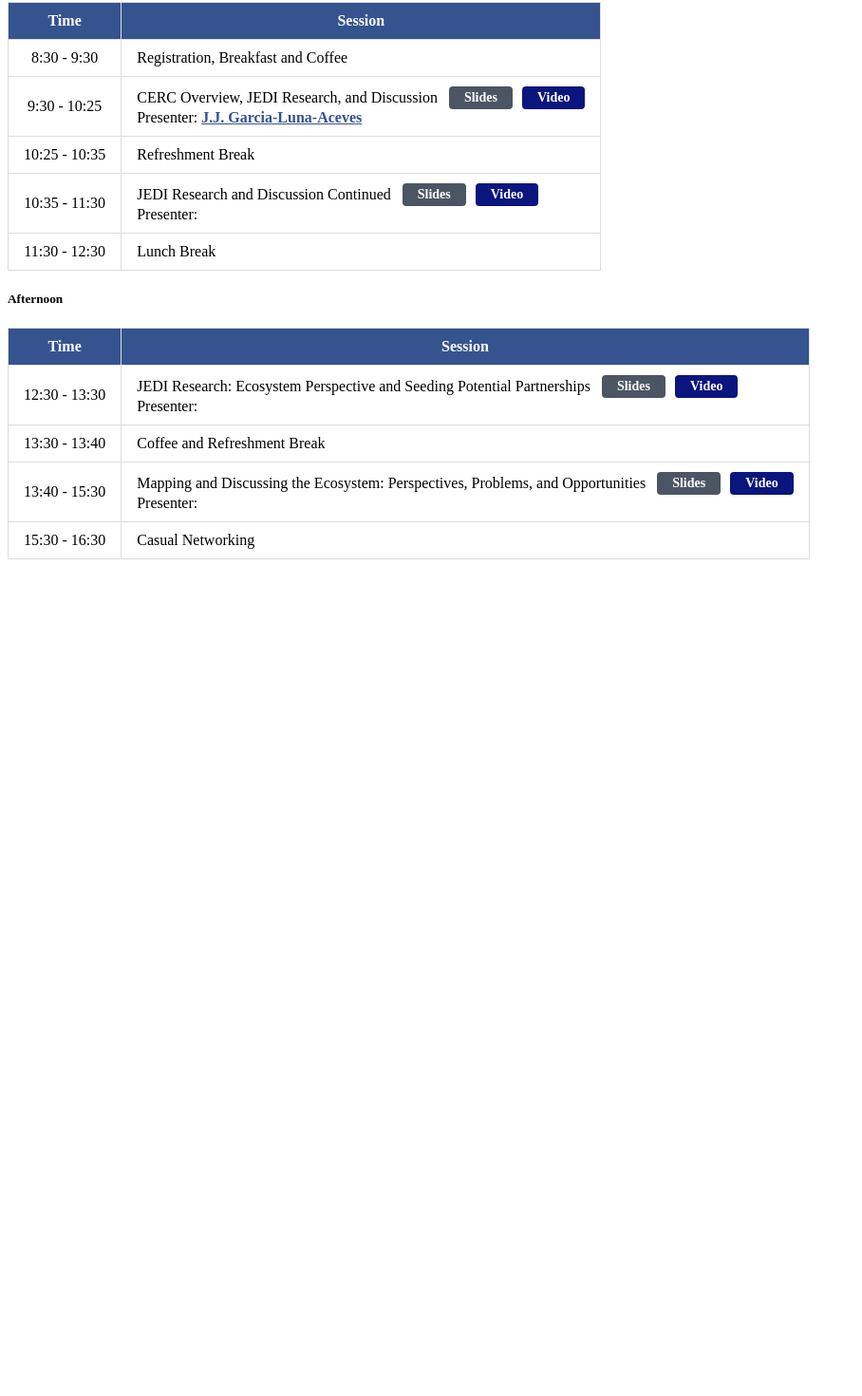
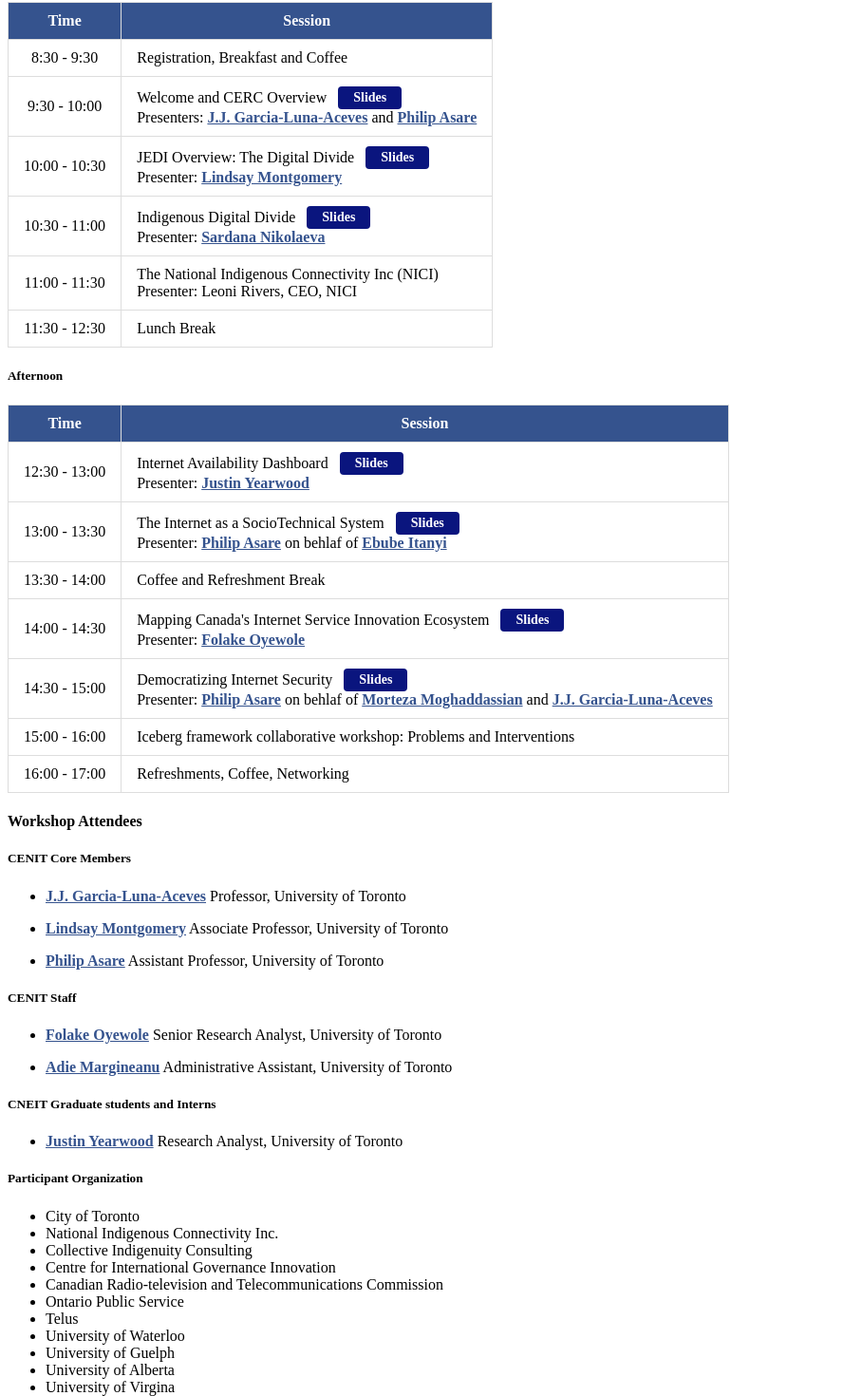
Before and after one commit to cenit-uoft/outreach, a Next.js app: page /events/jedi in a window 1280 px wide. Shown: the part 410-1880 px from the top of the page at 95% size, without its empty margins (0-908 px from the left). Before the commit the page ends 1007 px from the top, so only its background shows below. Built offline with nearby package versions, Linux system fonts and the light colour scheme; no server answers.

Commit message:
modifying the workshop information

```diff
--- a/pages/events/idi.mdx
+++ b/pages/events/idi.mdx
@@ -9,7 +9,7 @@ date: 2026/11/20
 ### First Workshop: Rethinking the Interent's Foundation
 
 <span className="text-[#35538E] font-bold">Location:</span> 35 St. George Street (Galbraith Building)-University of Toronto, ON, Canada (M5S 1A4)<br />
-<span className="text-[#35538E] font-bold">Date:</span> 26th October, 2026 (9am-4:45pm) <br />
+<span className="text-[#35538E] font-bold">Date:</span> 26th October, 2026 (9:00-16:45) <br />
 <span className="text-[#35538E] font-bold">On Social Media:</span> <a href="https://www.linkedin.com/posts/cenituoft_cenit-uoft-networking-activity-7523416384006176768-HIyt?utm_source=li_share&utm_content=feedcontent&utm_medium=g_dt_web&utm_campaign=copy" target="_blank" rel="noopener noreferrer" style={{ backgroundColor: '#6a6e74de', color: '#ffffff', padding: '4px 16px', borderRadius: '4px', textDecoration: 'none', fontSize: '14px', fontWeight: 'bold' }}>LinkedIn</a><br />
 <span className="text-[#35538E] font-bold">Media:</span> <a href="/gallery" target="_blank" rel="noopener noreferrer" style={{ backgroundColor: '#6a6e74de', color: '#ffffff', padding: '4px 16px', borderRadius: '4px', textDecoration: 'none', fontSize: '14px', fontWeight: 'bold' }}>Workshop Moments</a><br />
 <span className="text-[#35538E] font-bold">Full Workshop Report:</span> <a href="#" style={{ backgroundColor: '#6a6e74de', color: '#ffffff', padding: '4px 16px', borderRadius: '4px', textDecoration: 'none', fontSize: '14px', fontWeight: 'bold' }}>Link to be updated</a><br />
@@ -39,7 +39,7 @@ their honest feedback. We asked for it on the technology, on commercialization,
     </tr>
     <tr>
       <td style={{ padding: '10px 16px', border: '1px solid #ddd', whiteSpace: 'nowrap', textAlign: 'center' }}>9:15 - 9:30</td>
-      <td style={{ padding: '10px 16px', border: '1px solid #ddd', whiteSpace: 'nowrap' }}>Welcome and logistics <br / >
+      <td style={{ padding: '10px 16px', border: '1px solid #ddd', whiteSpace: 'nowrap' }}>Welcome and Logistics <br / >
       Presenter: <a href="/people/jj_garcia-luna-aceves" target="_blank" rel="noopener noreferrer"
       className="font-bold text-[#35538E] hover:underline">J.J. Garcia-Luna-Aceves</a></td>
     </tr>
--- a/pages/events/jedi.mdx
+++ b/pages/events/jedi.mdx
@@ -1,7 +1,7 @@
 ---
 title: "CENIT Workshops on Building Just and Equitable Digital Infrastructures"
 image: "/events/jedi.png"
-date: 2026/11/08
+date: 2026/11/20
 ---
 
 ## CENIT Workshops on Building Just and Equitable Digital Infrastructures
@@ -9,13 +9,11 @@ date: 2026/11/08
 ### First Workshop: The CENIT JEDI Workshop
 
 <span className="text-[#35538E] font-bold">Location:</span> 35 St. George Street (Galbraith Building)-University of Toronto, ON, Canada (M5S 1A4)<br />
-<span className="text-[#35538E] font-bold">Date:</span> 30th October, 2026 (9am-4:30pm) <br />
-<span className="text-[#35538E] font-bold">On Social Media:</span> <a href="https://www.linkedin.com/posts/cenituoft_cenit-jedi-digitalequity-activity-7523422103770165248-WI59?utm_source=li_share&utm_content=feedcontent&utm_medium=g_dt_web&utm_campaign=copy"
-target="_blank" rel="noopener noreferrer" className="text-[#000000] hover:underline">LinedIn</a><br />
-<span className="text-[#35538E] font-bold">Media:</span> <a href="/gallery"
-target="_blank" rel="noopener noreferrer" className="text-[#000000] hover:underline">Wokshop Moments</a><br />
-<span className="text-[#35538E] font-bold">Full Workshop Report:</span> <a href=""
-target="_blank" rel="noopener noreferrer" className="text-[#000000] hover:underline">Link to be updated</a>
+<span className="text-[#35538E] font-bold">Date:</span> 30th October, 2026 (8:30-17:00) <br />
+<span className="text-[#35538E] font-bold">On Social Media:</span> <a href="https://www.linkedin.com/posts/cenituoft_cenit-jedi-digitalequity-activity-7523422103770165248-WI59?utm_source=li_share&utm_content=feedcontent&utm_medium=g_dt_web&utm_campaign=copy" target="_blank" rel="noopener noreferrer" style={{ backgroundColor: '#6a6e74de', color: '#ffffff', padding: '4px 16px', borderRadius: '4px', textDecoration: 'none', fontSize: '14px', fontWeight: 'bold' }}>LinkedIn</a><br />
+<span className="text-[#35538E] font-bold">Media:</span> <a href="/gallery" target="_blank" rel="noopener noreferrer" style={{ backgroundColor: '#6a6e74de', color: '#ffffff', padding: '4px 16px', borderRadius: '4px', textDecoration: 'none', fontSize: '14px', fontWeight: 'bold' }}>Workshop Moments</a><br />
+<span className="text-[#35538E] font-bold">Full Workshop Report:</span> <a href="#" style={{ backgroundColor: '#6a6e74de', color: '#ffffff', padding: '4px 16px', borderRadius: '4px', textDecoration: 'none', fontSize: '14px', fontWeight: 'bold' }}>Link to be updated</a><br />
+
 
 ####  Background
 
@@ -41,35 +39,54 @@ research, map relationships within the ecosystem, and explore possibilities for
       <td style={{ padding: '10px 16px', border: '1px solid #ddd', whiteSpace: 'nowrap' }}>Registration, Breakfast and Coffee</td>
     </tr>
     <tr>
-      <td style={{ padding: '10px 16px', border: '1px solid #ddd', whiteSpace: 'nowrap', textAlign: 'center' }}>9:30 - 10:25</td>
+      <td style={{ padding: '10px 16px', border: '1px solid #ddd', whiteSpace: 'nowrap', textAlign: 'center' }}>9:30 - 10:00</td>
       <td style={{ padding: '10px 16px', border: '1px solid #ddd', whiteSpace: 'nowrap' }}>
         <div style={{ display: 'flex', alignItems: 'center', gap: '12px' }}>
-          <span>CERC Overview, JEDI Research, and Discussion </span>
+          <span>Welcome and CERC Overview </span>
             <div style={{ display: 'flex', gap: '10px' }}>
-                <a href="" style={{ backgroundColor: '#4b5563', color: '#ffffff', padding: '4px 16px', borderRadius: '4px', textDecoration: 'none', fontSize: '14px', fontWeight: 'bold' }}>Slides</a>
-                <a href="" style={{ backgroundColor: '#0a157e', color: '#ffffff', padding: '4px 16px', borderRadius: '4px', textDecoration: 'none', fontSize: '14px', fontWeight: 'bold' }}>Video</a>
+                <a href="/presentations/oct30-01.pdf" target="_blank" rel="noopener noreferrer" style={{ backgroundColor: '#0a157e', color: '#ffffff', padding: '4px 16px', borderRadius: '4px', textDecoration: 'none', fontSize: '14px', fontWeight: 'bold' }}>Slides</a>
             </div>
         </div>
-        <span>Presenter: <a href="/people/jj_garcia-luna-aceves" target="_blank" rel="noopener noreferrer"
+        <span>Presenters: <a href="/people/jj_garcia-luna-aceves" target="_blank" rel="noopener noreferrer"
       className="font-bold text-[#35538E] hover:underline">J.J. Garcia-Luna-Aceves</a></span>
+      <span> and <a href="/people/philip_asare" target="_blank" rel="noopener noreferrer"
+      className="font-bold text-[#35538E] hover:underline">Philip Asare</a></span>
       </td>
     </tr>
     <tr>
-      <td style={{ padding: '10px 16px', border: '1px solid #ddd', whiteSpace: 'nowrap', textAlign: 'center' }}>10:25 - 10:35</td>
-      <td style={{ padding: '10px 16px', border: '1px solid #ddd', whiteSpace: 'nowrap' }}>Refreshment Break</td>
+      <td style={{ padding: '10px 16px', border: '1px solid #ddd', whiteSpace: 'nowrap', textAlign: 'center' }}>10:00 - 10:30</td>
+      <td style={{ padding: '10px 16px', border: '1px solid #ddd', whiteSpace: 'nowrap' }}>
+        <div style={{ display: 'flex', alignItems: 'center', gap: '12px' }}>
+          <span>JEDI Overview: The Digital Divide </span>
+            <div style={{ display: 'flex', gap: '12px' }}>
+                <a href="/presentations/oct30-02.pdf" target="_blank" rel="noopener noreferrer" style={{ backgroundColor: '#0a157e', color: '#ffffff', padding: '4px 16px', borderRadius: '4px', textDecoration: 'none', fontSize: '14px', fontWeight: 'bold' }}>Slides</a>
+            </div>
+        </div>
+        <span>Presenter: <a href="/people/lindsay_montgomery" target="_blank" rel="noopener noreferrer"
+      className="font-bold text-[#35538E] hover:underline">Lindsay Montgomery</a></span>
+      </td>
     </tr>
     <tr>
-      <td style={{ padding: '10px 16px', border: '1px solid #ddd', whiteSpace: 'nowrap', textAlign: 'center' }}>10:35 - 11:30</td>
+      <td style={{ padding: '10px 16px', border: '1px solid #ddd', whiteSpace: 'nowrap', textAlign: 'center' }}>10:30 - 11:00</td>
       <td style={{ padding: '10px 16px', border: '1px solid #ddd', whiteSpace: 'nowrap' }}>
         <div style={{ display: 'flex', alignItems: 'center', gap: '12px' }}>
-          <span>JEDI Research and Discussion Continued </span>
+          <span>Indigenous Digital Divide </span>
             <div style={{ display: 'flex', gap: '10px' }}>
-                <a href="" style={{ backgroundColor: '#4b5563', color: '#ffffff', padding: '4px 16px', borderRadius: '4px', textDecoration: 'none', fontSize: '14px', fontWeight: 'bold' }}>Slides</a>
-                <a href="" style={{ backgroundColor: '#0a157e', color: '#ffffff', padding: '4px 16px', borderRadius: '4px', textDecoration: 'none', fontSize: '14px', fontWeight: 'bold' }}>Video</a>
+                <a href="/presentations/oct30-03.pdf" target="_blank" rel="noopener noreferrer" style={{ backgroundColor: '#0a157e', color: '#ffffff', padding: '4px 16px', borderRadius: '4px', textDecoration: 'none', fontSize: '14px', fontWeight: 'bold' }}>Slides</a>
             </div>
         </div>
-        <span>Presenter: <a href="" target="_blank" rel="noopener noreferrer"
-      className="font-bold text-[#35538E] hover:underline"></a></span>
+        <span>Presenter: <a href="/people/sardana_nikolaeva" target="_blank" rel="noopener noreferrer"
+      className="font-bold text-[#35538E] hover:underline">Sardana Nikolaeva</a></span>
+      </td>
+    </tr>
+    <tr>
+      <td style={{ padding: '10px 16px', border: '1px solid #ddd', whiteSpace: 'nowrap', textAlign: 'center' }}>11:00 - 11:30</td>
+      <td style={{ padding: '10px 16px', border: '1px solid #ddd', whiteSpace: 'nowrap' }}>
+        <div style={{ display: 'flex', alignItems: 'center', gap: '12px' }}>
+          <span>The National Indigenous Connectivity Inc (NICI) </span>
+        </div>
+        <span>Presenter: <a href="#" target="_blank" rel="noopener noreferrer"
+      className="font-bold text-[#35538E] hover:underline"></a>Leoni Rivers, CEO, NICI</span>
       </td>
     </tr>
     <tr>
@@ -90,40 +107,122 @@ research, map relationships within the ecosystem, and explore possibilities for
   </thead>
   <tbody style={{ color: '#000000' }}>
     <tr>
-      <td style={{ padding: '10px 16px', border: '1px solid #ddd', whiteSpace: 'nowrap', textAlign: 'center' }}>12:30 - 13:30</td>
+      <td style={{ padding: '10px 16px', border: '1px solid #ddd', whiteSpace: 'nowrap', textAlign: 'center' }}>12:30 - 13:00</td>
       <td style={{ padding: '10px 16px', border: '1px solid #ddd', whiteSpace: 'nowrap' }}>
         <div style={{ display: 'flex', alignItems: 'center', gap: '12px' }}>
-          <span>JEDI Research: Ecosystem Perspective and Seeding Potential Partnerships </span>
-            <div style={{ display: 'flex', gap: '10px' }}>
-                <a href="" style={{ backgroundColor: '#4b5563', color: '#ffffff', padding: '4px 16px', borderRadius: '4px', textDecoration: 'none', fontSize: '14px', fontWeight: 'bold' }}>Slides</a>
-                <a href="" style={{ backgroundColor: '#0a157e', color: '#ffffff', padding: '4px 16px', borderRadius: '4px', textDecoration: 'none', fontSize: '14px', fontWeight: 'bold' }}>Video</a>
+          <span>Internet Availability Dashboard </span>
+            <div style={{ display: 'flex', gap: '12px' }}>
+                <a href="/presentations/oct30-04.pdf" target="_blank" rel="noopener noreferrer" style={{ backgroundColor: '#0a157e', color: '#ffffff', padding: '4px 16px', borderRadius: '4px', textDecoration: 'none', fontSize: '14px', fontWeight: 'bold' }}>Slides</a>
             </div>
         </div>
-        <span>Presenter: <a href="" target="_blank" rel="noopener noreferrer"
-      className="font-bold text-[#35538E] hover:underline"></a></span>
+        <span>Presenter: <a href="/people/justin_yearwood" target="_blank" rel="noopener noreferrer"
+      className="font-bold text-[#35538E] hover:underline">Justin Yearwood</a></span>
       </td>
     </tr>
     <tr>
-      <td style={{ padding: '10px 16px', border: '1px solid #ddd', whiteSpace: 'nowrap', textAlign: 'center' }}>13:30 - 13:40</td>
+      <td style={{ padding: '10px 16px', border: '1px solid #ddd', whiteSpace: 'nowrap', textAlign: 'center' }}>13:00 - 13:30</td>
+      <td style={{ padding: '10px 16px', border: '1px solid #ddd', whiteSpace: 'nowrap' }}>
+        <div style={{ display: 'flex', alignItems: 'center', gap: '12px' }}>
+          <span>The Internet as a SocioTechnical System </span>
+            <div style={{ display: 'flex', gap: '12px' }}>
+                <a href="/presentations/oct30-05.pdf" target="_blank" rel="noopener noreferrer" style={{ backgroundColor: '#0a157e', color: '#ffffff', padding: '4px 16px', borderRadius: '4px', textDecoration: 'none', fontSize: '14px', fontWeight: 'bold' }}>Slides</a>
+            </div>
+        </div>
+        <span>Presenter: <a href="/people/philip_asare" target="_blank" rel="noopener noreferrer"
+      className="font-bold text-[#35538E] hover:underline">Philip Asare</a></span>
+      <span> on behlaf of <a href="/people/ebube_itanyi" target="_blank" rel="noopener noreferrer"
+      className="font-bold text-[#35538E] hover:underline">Ebube Itanyi</a></span>
+      </td>
+    </tr>
+    <tr>
+      <td style={{ padding: '10px 16px', border: '1px solid #ddd', whiteSpace: 'nowrap', textAlign: 'center' }}>13:30 - 14:00</td>
       <td style={{ padding: '10px 16px', border: '1px solid #ddd', whiteSpace: 'nowrap' }}>Coffee and Refreshment Break</td>
     </tr>
     <tr>
-      <td style={{ padding: '10px 16px', border: '1px solid #ddd', whiteSpace: 'nowrap', textAlign: 'center' }}>13:40 - 15:30</td>
+      <td style={{ padding: '10px 16px', border: '1px solid #ddd', whiteSpace: 'nowrap', textAlign: 'center' }}>14:00 - 14:30</td>
       <td style={{ padding: '10px 16px', border: '1px solid #ddd', whiteSpace: 'nowrap' }}>
         <div style={{ display: 'flex', alignItems: 'center', gap: '12px' }}>
-          <span>Mapping and Discussing the Ecosystem: Perspectives, Problems, and Opportunities</span>
-          <div style={{ display: 'flex', gap: '10px' }}>
-                <a href="" style={{ backgroundColor: '#4b5563', color: '#ffffff', padding: '4px 16px', borderRadius: '4px', textDecoration: 'none', fontSize: '14px', fontWeight: 'bold' }}>Slides</a>
-                <a href="" style={{ backgroundColor: '#0a157e', color: '#ffffff', padding: '4px 16px', borderRadius: '4px', textDecoration: 'none', fontSize: '14px', fontWeight: 'bold' }}>Video</a>
+          <span>Mapping Canada's Internet Service Innovation Ecosystem </span>
+          <div style={{ display: 'flex', gap: '12px' }}>
+                <a href="/presentations/oct30-06.pdf" target="_blank" rel="noopener noreferrer" style={{ backgroundColor: '#0a157e', color: '#ffffff', padding: '4px 16px', borderRadius: '4px', textDecoration: 'none', fontSize: '14px', fontWeight: 'bold' }}>Slides</a>
             </div>
         </div>
-        <span>Presenter: <a href="" target="_blank" rel="noopener noreferrer"
-      className="font-bold text-[#35538E] hover:underline"></a></span>
+        <span>Presenter: <a href="/people/folake_oyewole" target="_blank" rel="noopener noreferrer"
+      className="font-bold text-[#35538E] hover:underline">Folake Oyewole</a></span>
       </td>
     </tr>
     <tr>
-      <td style={{ padding: '10px 16px', border: '1px solid #ddd', whiteSpace: 'nowrap', textAlign: 'center' }}>15:30 - 16:30</td>
-      <td style={{ padding: '10px 16px', border: '1px solid #ddd', whiteSpace: 'nowrap' }}>Casual Networking</td>
+      <td style={{ padding: '10px 16px', border: '1px solid #ddd', whiteSpace: 'nowrap', textAlign: 'center' }}>14:30 - 15:00</td>
+      <td style={{ padding: '10px 16px', border: '1px solid #ddd', whiteSpace: 'nowrap' }}>
+        <div style={{ display: 'flex', alignItems: 'center', gap: '12px' }}>
+          <span>Democratizing Internet Security </span>
+          <div style={{ display: 'flex', gap: '12px' }}>
+                <a href="/presentations/oct30-07.pdf" target="_blank" rel="noopener noreferrer" style={{ backgroundColor: '#0a157e', color: '#ffffff', padding: '4px 16px', borderRadius: '4px', textDecoration: 'none', fontSize: '14px', fontWeight: 'bold' }}>Slides</a>
+            </div>
+        </div>
+        <span>Presenter: <a href="/people/philip_asare" target="_blank" rel="noopener noreferrer"
+      className="font-bold text-[#35538E] hover:underline">Philip Asare</a></span>
+      <span> on behlaf of <a href="/people/morteza_moghaddassian" target="_blank" rel="noopener noreferrer"
+      className="font-bold text-[#35538E] hover:underline">Morteza Moghaddassian</a></span>
+      <span> and <a href="/people/jj_garcia-luna-aceves" target="_blank" rel="noopener noreferrer"
+      className="font-bold text-[#35538E] hover:underline">J.J. Garcia-Luna-Aceves</a></span>
+      </td>
+    </tr>
+    <tr>
+      <td style={{ padding: '10px 16px', border: '1px solid #ddd', whiteSpace: 'nowrap', textAlign: 'center' }}>15:00 - 16:00</td>
+      <td style={{ padding: '10px 16px', border: '1px solid #ddd', whiteSpace: 'nowrap' }}>Iceberg framework collaborative workshop: Problems and Interventions</td>
+    </tr>
+    <tr>
+      <td style={{ padding: '10px 16px', border: '1px solid #ddd', whiteSpace: 'nowrap', textAlign: 'center' }}>16:00 - 17:00</td>
+      <td style={{ padding: '10px 16px', border: '1px solid #ddd', whiteSpace: 'nowrap' }}>Refreshments, Coffee, Networking</td>
     </tr>
   </tbody>
 </table>
+
+####  Workshop Attendees
+
+##### CENIT Core Members
+
+    - <a href="/people/jj_garcia-luna-aceves" target="_blank" rel="noopener noreferrer"
+            className="font-bold text-[#35538E] hover:underline">J.J. Garcia-Luna-Aceves</a>
+            Professor, University of Toronto
+
+    - <a href="/people/lindsay_montgomery" target="_blank" rel="noopener noreferrer"
+      className="font-bold text-[#35538E] hover:underline">Lindsay Montgomery</a>
+      Associate Professor, University of Toronto
+
+
+    - <a href="/people/philip_asare" target="_blank" rel="noopener noreferrer"
+      className="font-bold text-[#35538E] hover:underline">Philip Asare</a>
+      Assistant Professor, University of Toronto
+
+##### CENIT Staff
+
+    - <a href="/people/folake_oyewole" target="_blank" rel="noopener noreferrer"
+      className="font-bold text-[#35538E] hover:underline">Folake Oyewole</a>
+      Senior Research Analyst, University of Toronto
+
+    - <a href="/people/adie_margineanu" target="_blank" rel="noopener noreferrer"
+      className="font-bold text-[#35538E] hover:underline">Adie Margineanu</a>
+      Administrative Assistant, University of Toronto
+
+##### CNEIT Graduate students and Interns
+
+    - <a href="/people/justin_yearwood" target="_blank" rel="noopener noreferrer"
+      className="font-bold text-[#35538E] hover:underline">Justin Yearwood</a>
+      Research Analyst, University of Toronto
+
+##### Participant Organization
+
+    - City of Toronto
+    - National Indigenous Connectivity Inc.
+    - Collective Indigenuity Consulting
+    - Centre for International Governance Innovation
+    - Canadian Radio-television and Telecommunications Commission
+    - Ontario Public Service
+    - Telus
+    - University of Waterloo
+    - University of Guelph
+    - University of Alberta
+    - University of Virgina
+    - Toronto Metropolitan University
```
